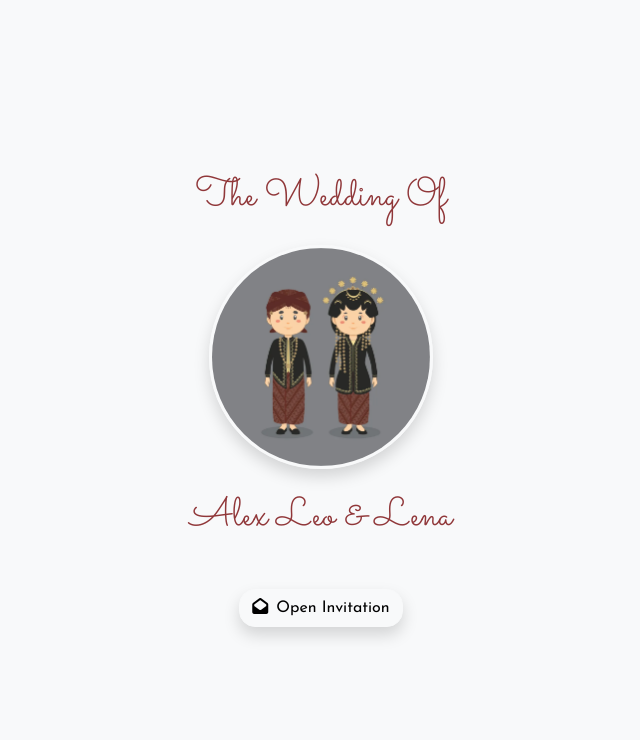
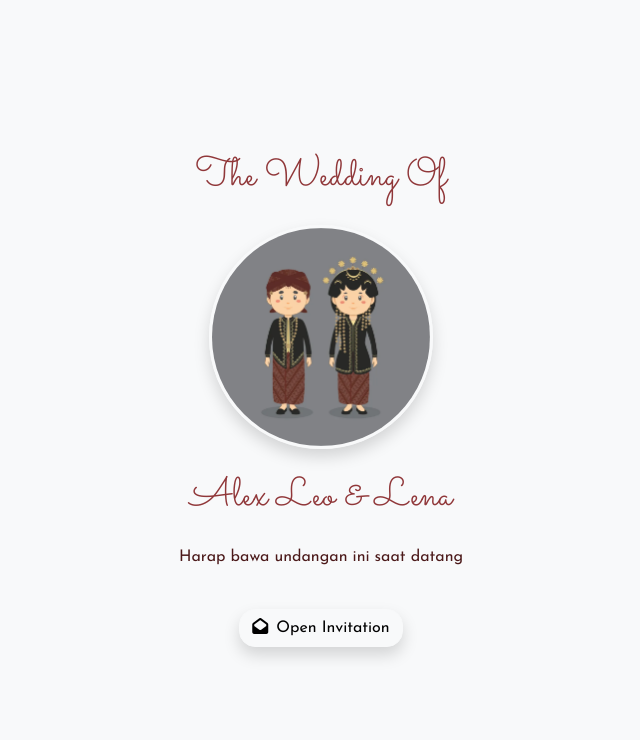
Before and after one commit to algididntwakeup/UndanganPernikahan, a website with bundled scripts: page index.html in a window 1280 px wide. Shown: the top 740 px of the page, without its empty margins (319-959 px from the left). Built offline with nearby package versions, Linux system fonts and the light colour scheme.

Commit message:
betulin undangan pakcik

```diff
--- a/index.html
+++ b/index.html
@@ -615,6 +615,7 @@
           </div>
 
           <h1 class="font-esthetic my-4" style="font-size: 2.5rem">Alex Leo &amp; Lena</h1>
+          <p>Harap bawa undangan ini saat datang</p>
           <div id="guest-name" data-message="Kepada Yth Bapak/Ibu/Saudara/i"></div>
 
           <button type="button" class="btn btn-light shadow rounded-4 mt-4" onclick="util.open(this)"><i class="fa-solid fa-envelope-open me-2"></i>Open Invitation</button>
```
